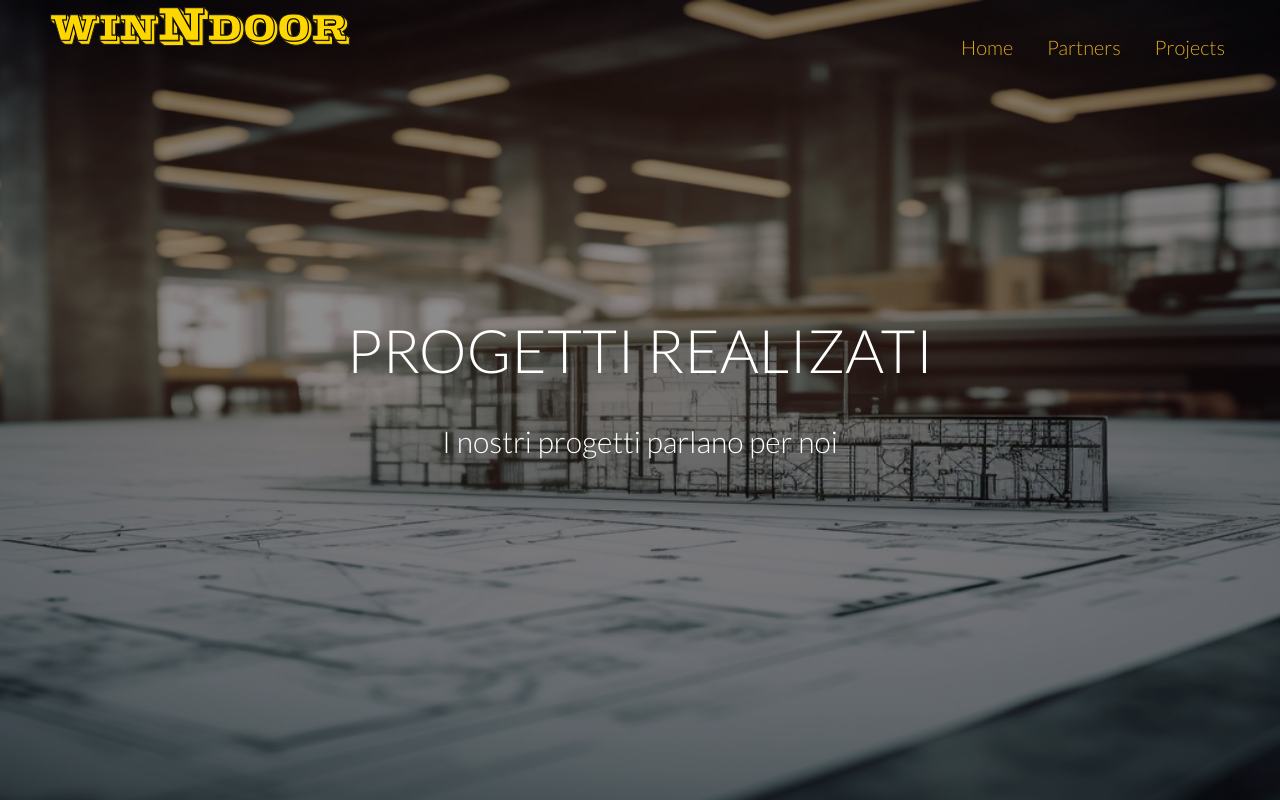
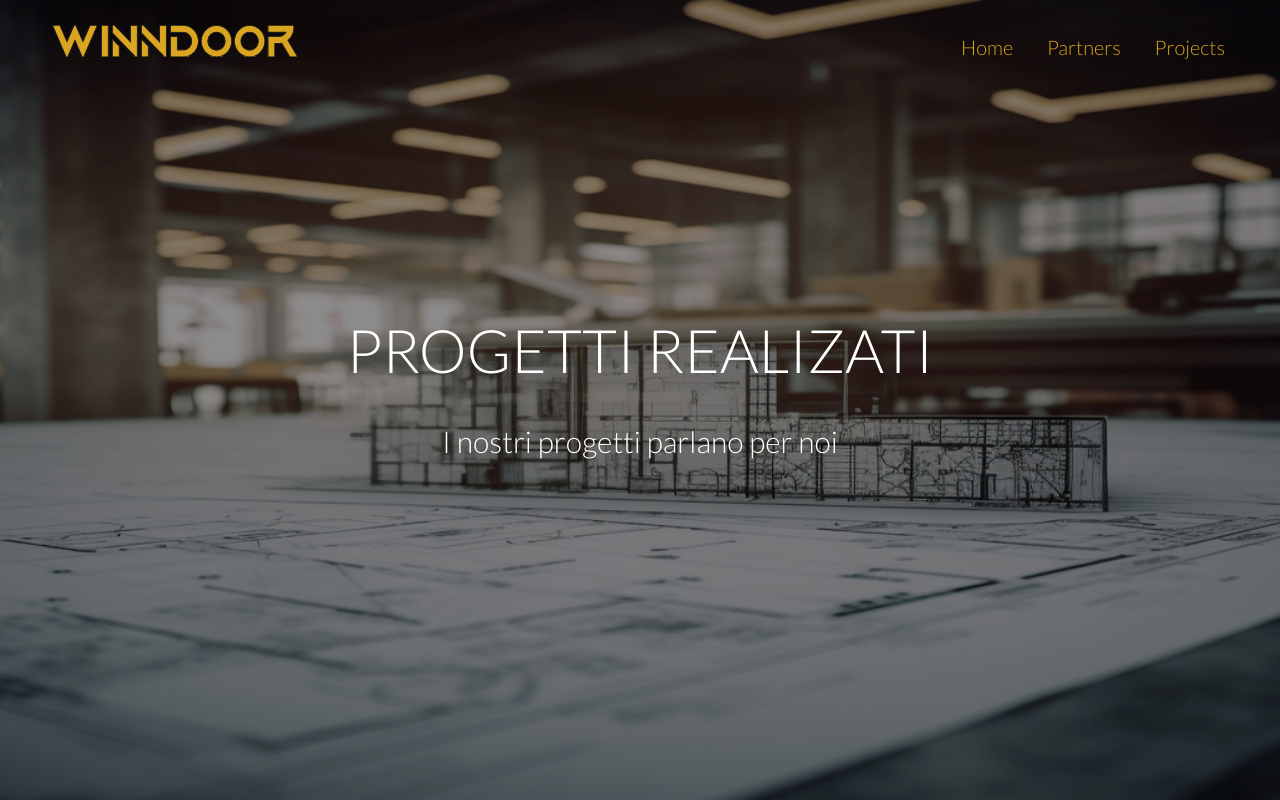
Before and after one commit to GoranPula/gruppowinndoor, a plain HTML site: page projects.html in a window 1280 px wide. Shown: the top 800 px of the page. Drawn offline with Linux system fonts and the light colour scheme.

Commit message:
Update projects.html

```diff
--- a/projects.html
+++ b/projects.html
@@ -22,7 +22,7 @@
 <body class="landing">
     <!-- Header -->
     <header id="header">
-        <h1><a href="index.html"><img src="images/logogold.png" alt="WinnDoor" class="align-bottom"></a></h1>
+        <h1><a href="index.html"><img src="images/logo2new.png" alt="WinnDoor" class="align-bottom"></a></h1>
         <nav id="nav">
             <ul>
                 <li><a href="index.html"><font color="goldenrod">Home</font></a></li>
```
